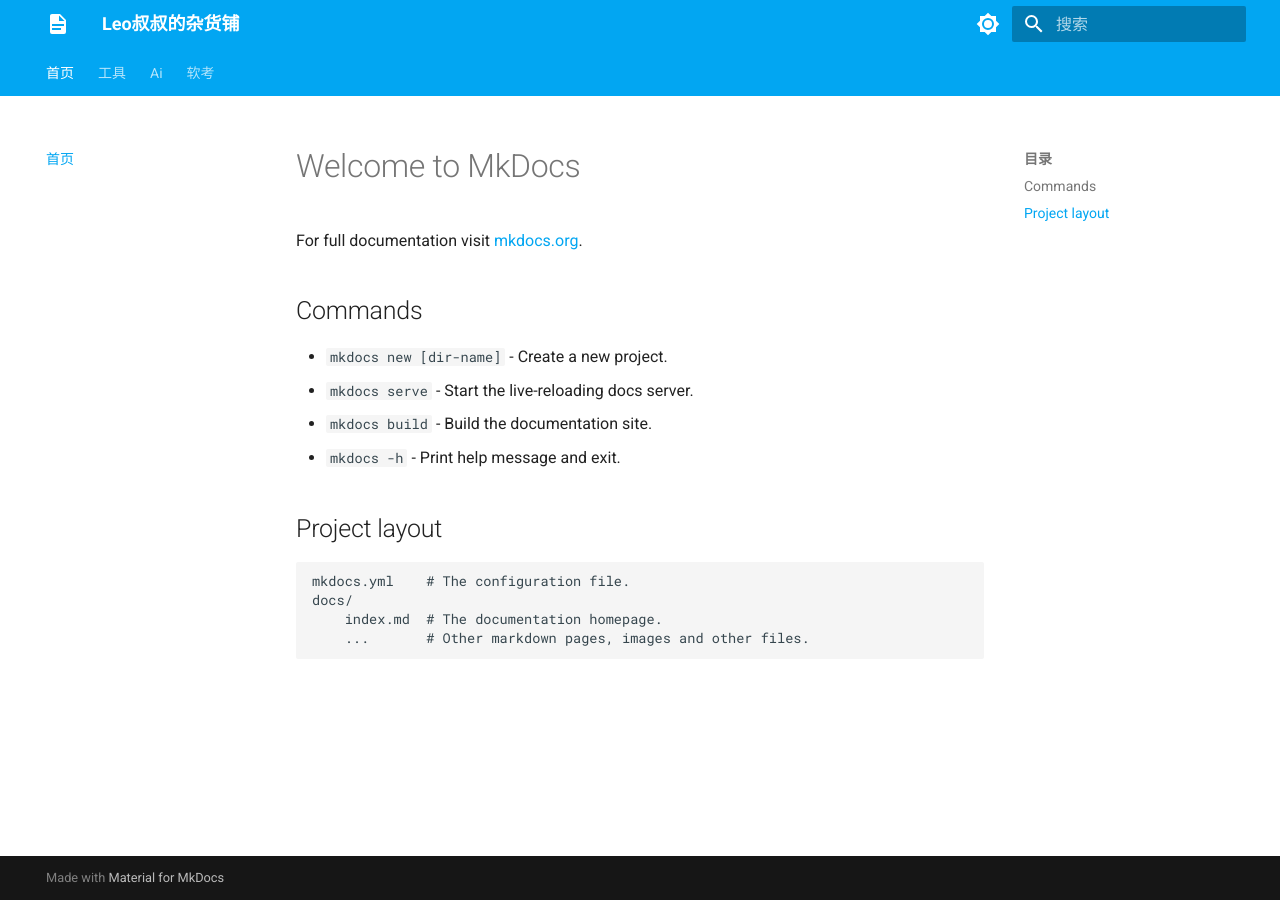
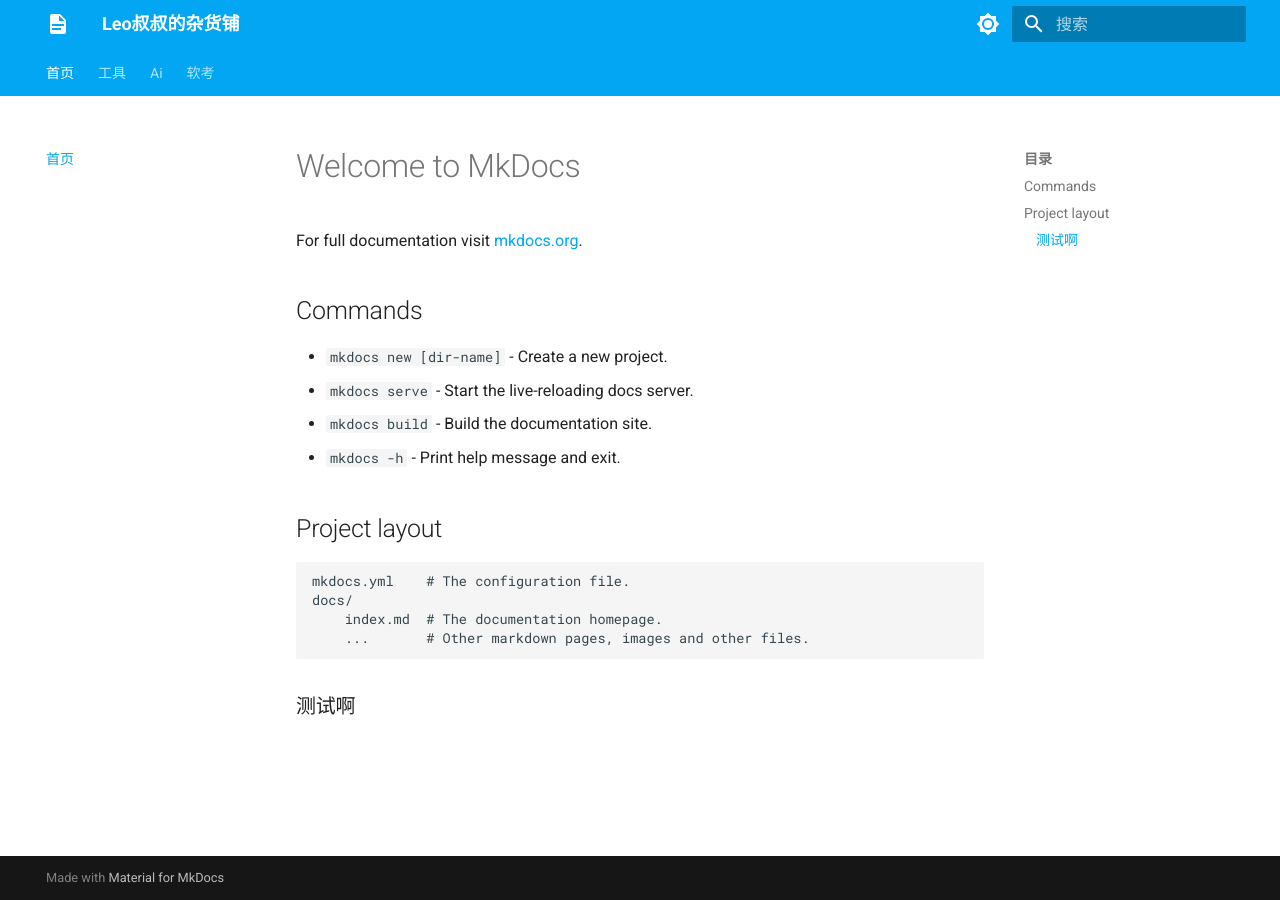
Before and after one commit to Leo-Scene/Leo.github.io, an MkDocs documentation site: the page built from docs/index.md, in a window 1280 px wide. Built offline with MkDocs 1.6.1 and Material for MkDocs 9.7.7, drawn with Linux system fonts in a browser that asks for light colours.

Commit message:
second commit

````diff
--- a/docs/index.md
+++ b/docs/index.md
@@ -11,7 +11,11 @@
 
 ## Project layout
 
-    mkdocs.yml    # The configuration file.
-    docs/
-        index.md  # The documentation homepage.
-        ...       # Other markdown pages, images and other files.
+```java
+mkdocs.yml    # The configuration file.
+docs/
+    index.md  # The documentation homepage.
+    ...       # Other markdown pages, images and other files.
+```
+
+### 测试啊
````
